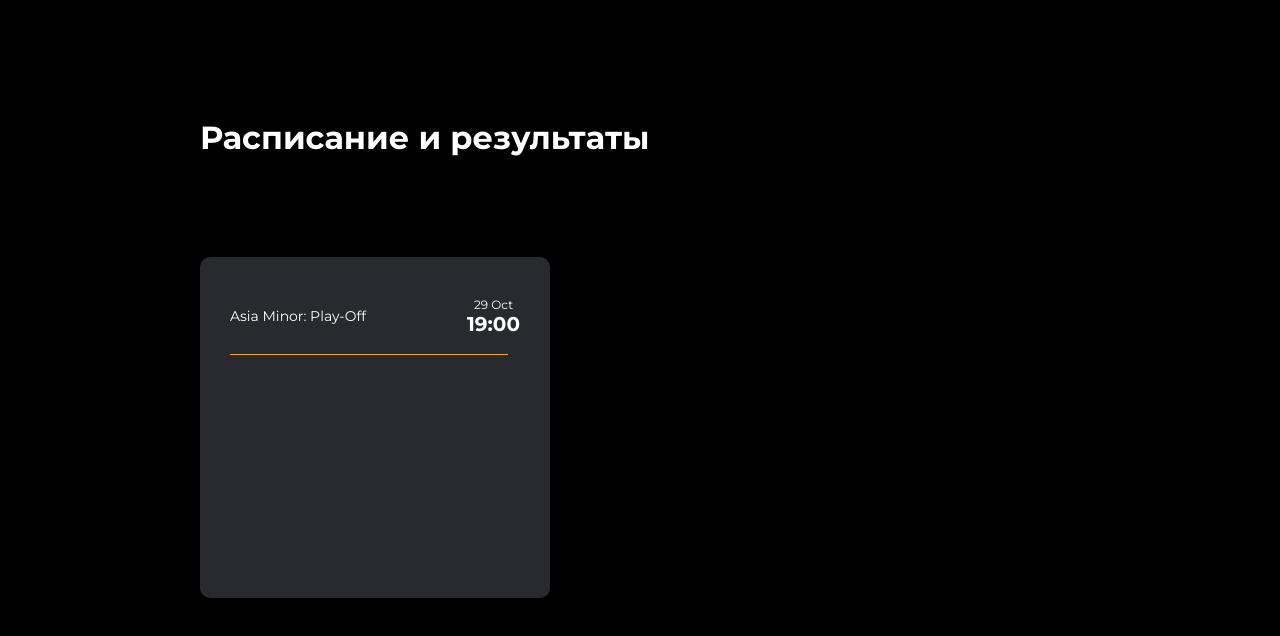
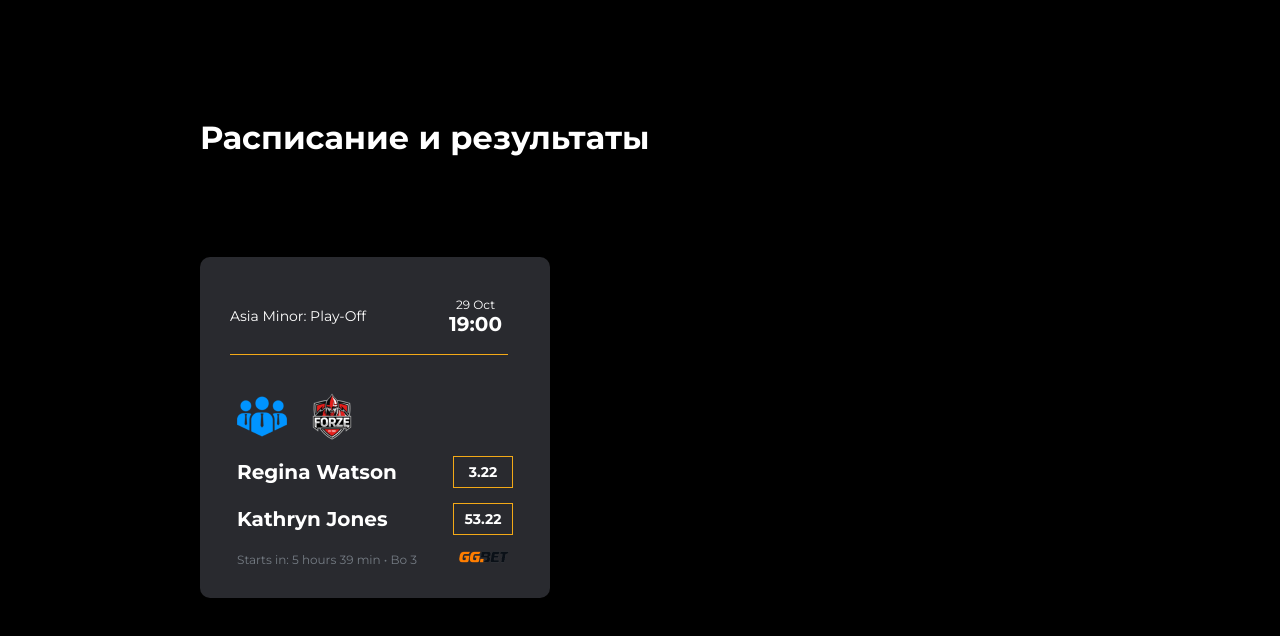
Before and after one commit to titoan/IT-Web-Studio, a website: page public/index.html in a window 1280 px wide. Shown: the part 1120-1756 px from the top of the page. Before the commit the page ends 1718 px from the top, so only its background shows below. Drawn offline with Linux system fonts and the light colour scheme.

Commit message:
card not hover

```diff
--- a/public/index.html
+++ b/public/index.html
@@ -52,15 +52,49 @@
                     <div class="card__header">
                         <div class="row jc_space-between ai_center">
                             <div class="col">
-                                <div class="game_name">Asia Minor: Play-Off</div>
+                                <div class="game-name">Asia Minor: Play-Off</div>
                             </div>
                             <div class="col">
-                                <div class="game_date">
+                                <div class="game-date">
                                     <div class="item">29 Oct</div>
                                     <div class="item">19:00</div>
                                 </div>
                             </div>
                         </div>
+                    </div>
+                    <div class="card__body">
+                            <div class="team-logo">
+                                <div class="row">
+                                    <div class="item">
+                                        <img src="img/team-logo_1.png" alt="">
+                                    </div>
+                                    <div class="item">
+                                        <img src="img/team-logo_2.png" alt="">
+                                    </div>
+                                </div>
+                            </div>
+
+                            <div class="coefficient">
+                                    <div class="row ai_center jc_space-between">
+                                        <div class="coefficient__name">Regina Watson</div>
+                                        <div class="coefficient__val">3.22</div>
+                                    </div>
+
+                                    <div class="row ai_center jc_space-between">
+                                        <div class="coefficient__name">Kathryn Jones</div>
+                                        <div class="coefficient__val">53.22</div>
+                                    </div>
+                            </div>
+
+                            <div class="card__time-info">
+                                <div class="row ai_center jc_space-between">
+                                    <div class="item">Starts in: 5 hours 39 min • Bо 3</div>
+                                    <div class="item">
+                                        <img src="img/sponsor-logo_58x15.png" alt="">
+                                    </div>
+                                </div>
+                            </div>
+
                     </div>
                 </div>
             </div>
--- a/src/sass/main.scss
+++ b/src/sass/main.scss
@@ -149,6 +149,7 @@ a{
 
 .cards{
     margin-top: 100px;
+    margin-bottom: 306px;
 }
 
 .card{
@@ -161,6 +162,7 @@ a{
         padding: 40px 30px 19px 30px;
         color: #fff;
         position: relative;
+        margin-bottom: 36px;
 
         &::before{
             position: absolute;
@@ -172,12 +174,13 @@ a{
         }
     }
 
-    .game_name{
+    .game-name{
         font-size: 14px;
     }
 
-    .game_date{
+    .game-date{
         text-align: center;
+        padding-right: 18px;
         .item{
             &:first-child{
                 font-size: 12px;
@@ -191,3 +194,52 @@ a{
         }
     }
 }
+
+.card__body{
+    padding: 0 37px;
+}
+
+.team-logo{
+    margin-bottom: 15px;
+    .item{
+        width: 50px;
+        height: 50px;
+        &:first-child{
+            margin-right: 20px;
+        }
+    }
+}
+
+.coefficient{
+    margin-bottom: 15px;
+    &__name{
+        font-weight: bold;
+        font-size: 20px;
+        color: #FFFFFF;
+    }
+
+    &__val{
+        width: 58px;
+        height: 30px;
+        border: 1px solid #F3A917;
+        display: flex;
+        align-items: center;
+        justify-content: center;
+        font-weight: bold;
+        font-size: 14px;
+        color:#fff;
+    }
+
+    .row:first-child{
+        margin-bottom: 15px;
+    }
+}
+
+.card__time-info{
+    .item{
+        &:first-child{
+            font-size: 12px;
+            color: #757C84;
+        }
+    }
+}
```
Also changed, not shown: src/index.html (+36 -2 lines), public/css/main.css, public/img/sponsor-logo_58x15.png (added), public/img/team-logo_1.png (added), public/img/team-logo_2.png (added), 1 other file.
